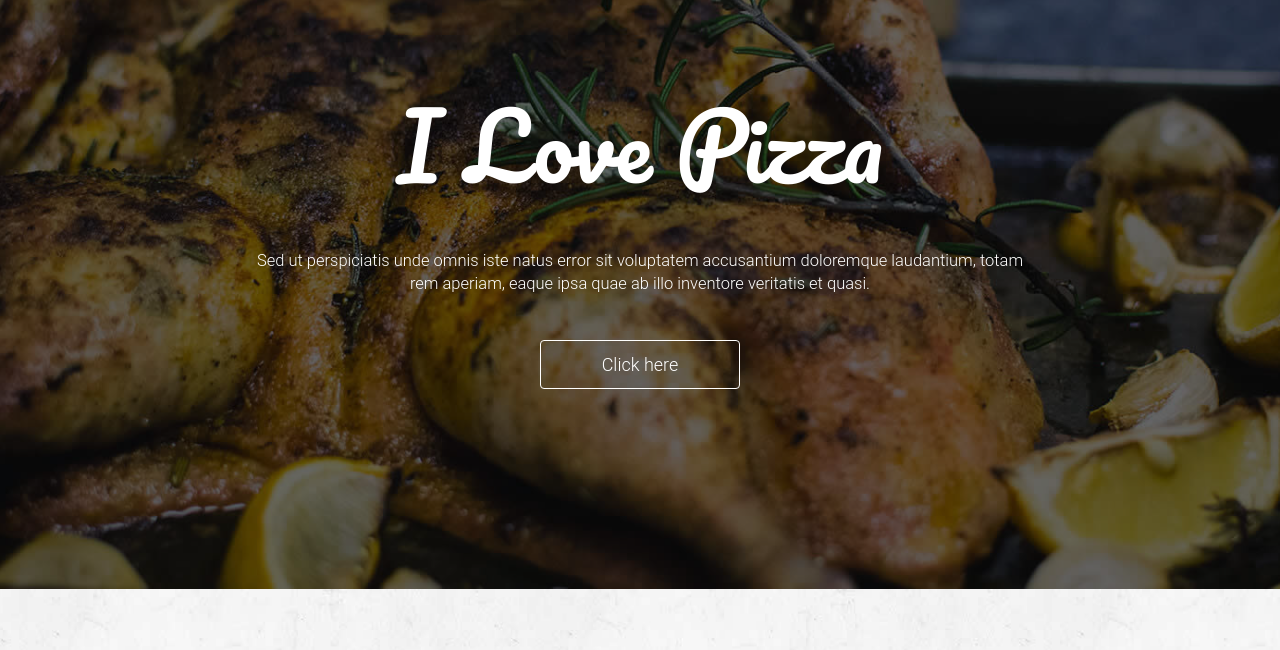
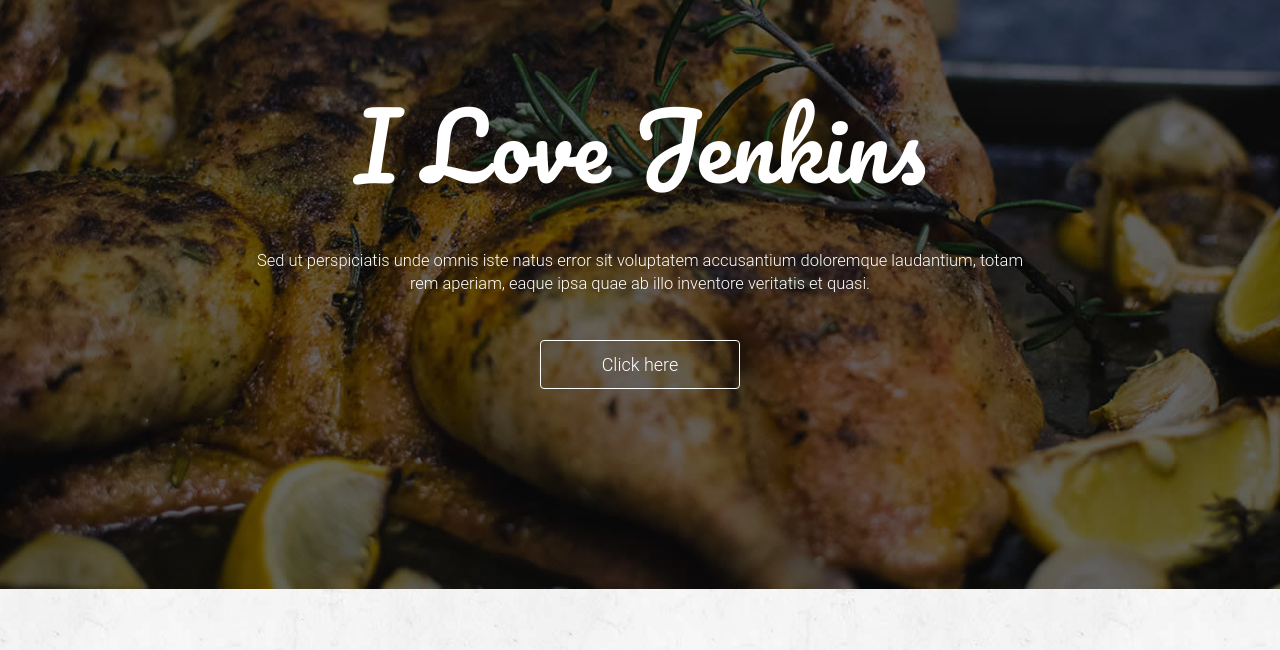
Before and after one commit to Janardhan242/passion, a plain HTML site: page index.html in a window 1280 px wide. Shown: the part 150-800 px from the top of the page. Drawn offline with Linux system fonts and the light colour scheme.

Commit message:
Update heading

```diff
--- a/index.html
+++ b/index.html
@@ -107,7 +107,7 @@
                         <div class="main_slider text-center">
                             <div class="col-md-12">
                                 <div class="main_slider_content wow zoomIn" data-wow-duration="1s">
-                                    <h1>I Love Pizza</h1>
+                                    <h1>I Love Jenkins</h1>
                                     <p>Sed ut perspiciatis unde omnis iste natus error sit voluptatem accusantium doloremque laudantium, totam rem aperiam, eaque ipsa quae ab illo inventore veritatis et quasi. </p>
                                     <button href="" class="btn-lg">Click here</button>
                                 </div>
```
